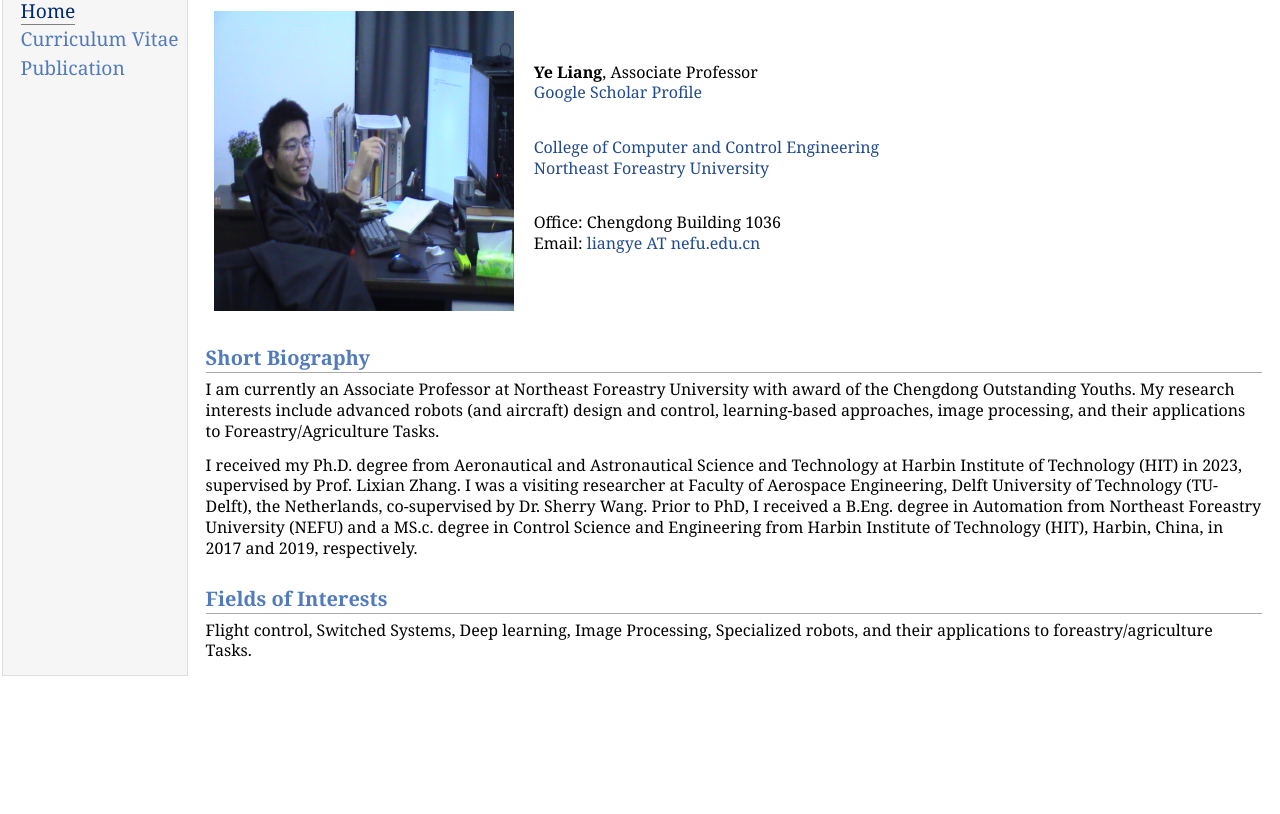
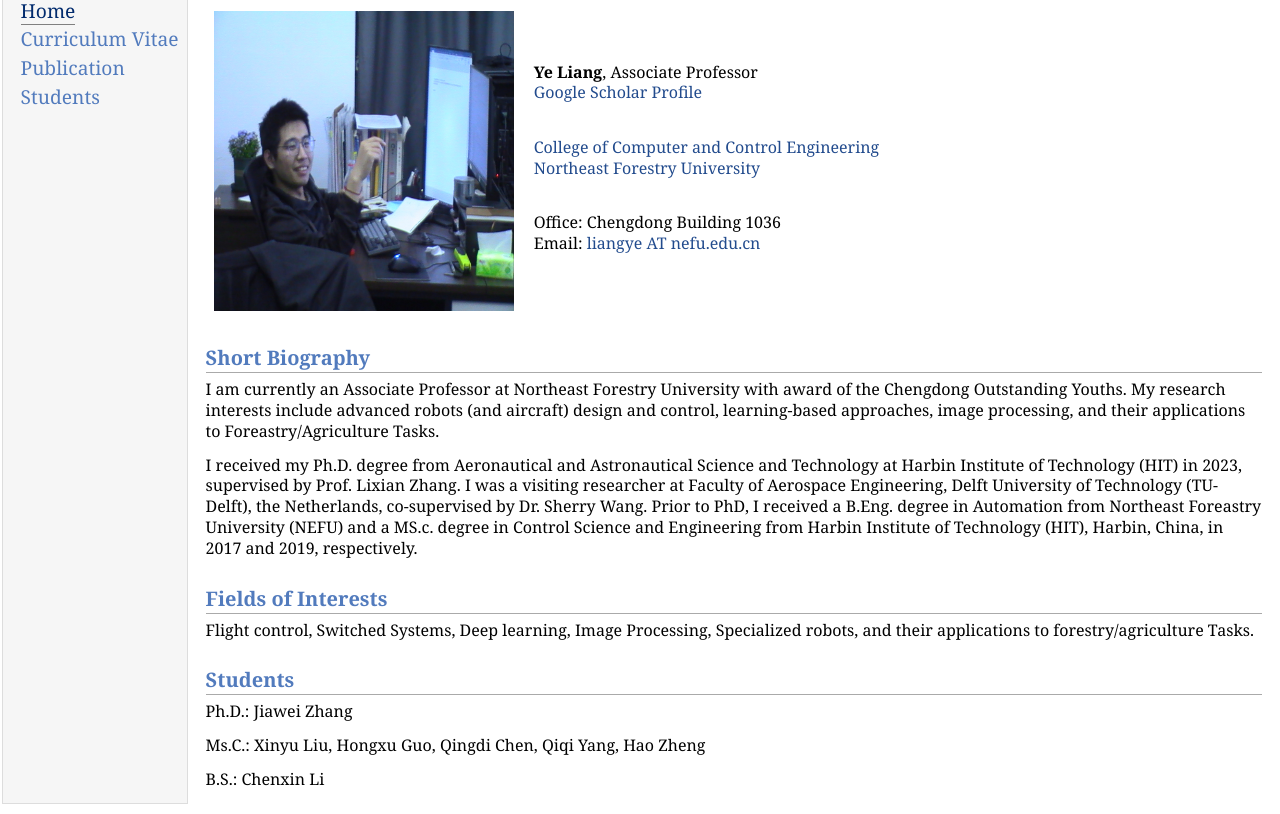
Before and after one commit to liangye1996/liangye1996.github.io, a plain HTML site: page index.html in a window 1280 px wide. Shown: the part 65-879 px from the top of the page. Before the commit the page ends 800 px from the top, so only its background shows below. Drawn offline with Linux system fonts and the light colour scheme.

Commit message:
Add files via upload

```diff
--- a/index.html
+++ b/index.html
@@ -15,6 +15,7 @@
 <div class="menu-item"><a href="index.html" class="current">Home</a></div>
 <div class="menu-item"><a href="cv.html">Curriculum&nbsp;Vitae</a></div>
 <div class="menu-item"><a href="publication.html">Publication</a></div>
+<div class="menu-item"><a href="students.html">Students</a></div>
 </td>
 <td id="layout-content">
 <div id="toptitle">
@@ -25,15 +26,19 @@
 <td align="left"><p><b>Ye Liang</b>, Associate Professor <br />
 <a href="https://scholar.google.com/citations?user=x-lutIoAAAAJ&amp;hl=zh-CN&amp;oi=ao">Google Scholar Profile</a> <br /><br /></p>
 <p><a href="https://ccec.nefu.edu.cn/">College of Computer and Control Engineering</a> <br />
-<a href="http://www.nefu.edu.cn/">Northeast Foreastry University</a> <br /><br /></p>
+<a href="http://www.nefu.edu.cn/">Northeast Forestry University</a> <br /><br /></p>
 <p>Office: Chengdong Building 1036 <br />
 Email: <a href="mailto:liangye@nefu.edu.cn">liangye AT nefu.edu.cn</a> <br /></p>
 </td></tr></table>
 <h2>Short Biography</h2>
-<p>I am currently an Associate Professor at Northeast Foreastry University with award of the Chengdong Outstanding Youths. My research interests include advanced robots (and aircraft) design and control, learning-based approaches, image processing, and their applications to Foreastry/Agriculture Tasks.</p>
+<p>I am currently an Associate Professor at Northeast Forestry University with award of the Chengdong Outstanding Youths. My research interests include advanced robots (and aircraft) design and control, learning-based approaches, image processing, and their applications to Foreastry/Agriculture Tasks.</p>
 <p>I received my Ph.D. degree from Aeronautical and Astronautical Science and Technology at Harbin Institute of Technology (HIT) in 2023, supervised by Prof. Lixian Zhang. I was a visiting researcher at Faculty of Aerospace Engineering, Delft University of Technology (TU-Delft), the Netherlands, co-supervised by Dr. Sherry Wang. Prior to PhD, I received a B.Eng. degree in Automation from Northeast Foreastry University (NEFU) and a MS.c. degree in Control Science and Engineering from Harbin Institute of Technology (HIT), Harbin, China, in 2017 and 2019, respectively. </p>
 <h2>Fields of Interests</h2>
-<p>Flight control, Switched Systems, Deep learning, Image Processing, Specialized robots, and their applications to foreastry/agriculture Tasks.</p>
+<p>Flight control, Switched Systems, Deep learning, Image Processing, Specialized robots, and their applications to forestry/agriculture Tasks.</p>
+<h2>Students</h2>
+<p>Ph.D.: Jiawei Zhang</p>
+<p>Ms.C.: Xinyu Liu, Hongxu Guo, Qingdi Chen, Qiqi Yang, Hao Zheng </p>
+<p>B.S.: Chenxin Li</p>
 </td>
 </tr>
 </table>
```
Also changed, not shown: cv.html (+2 -1 lines).
